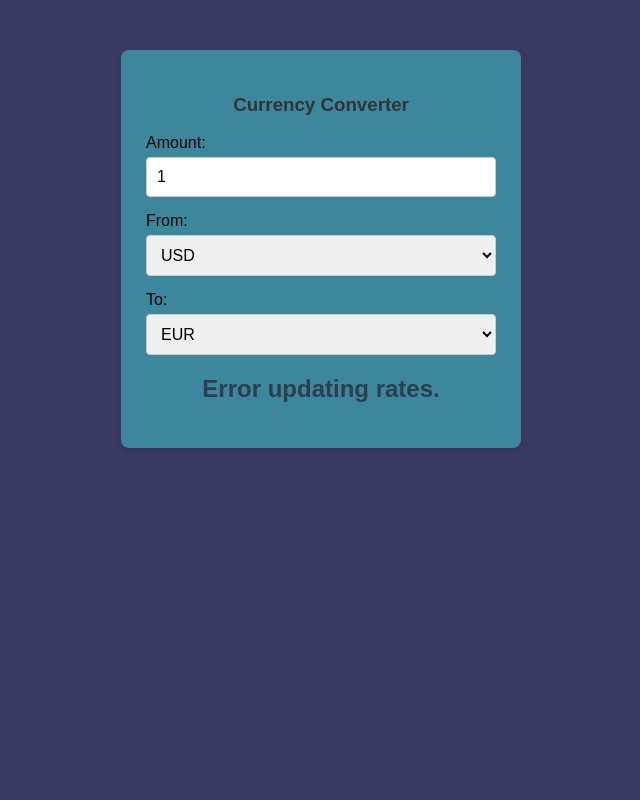
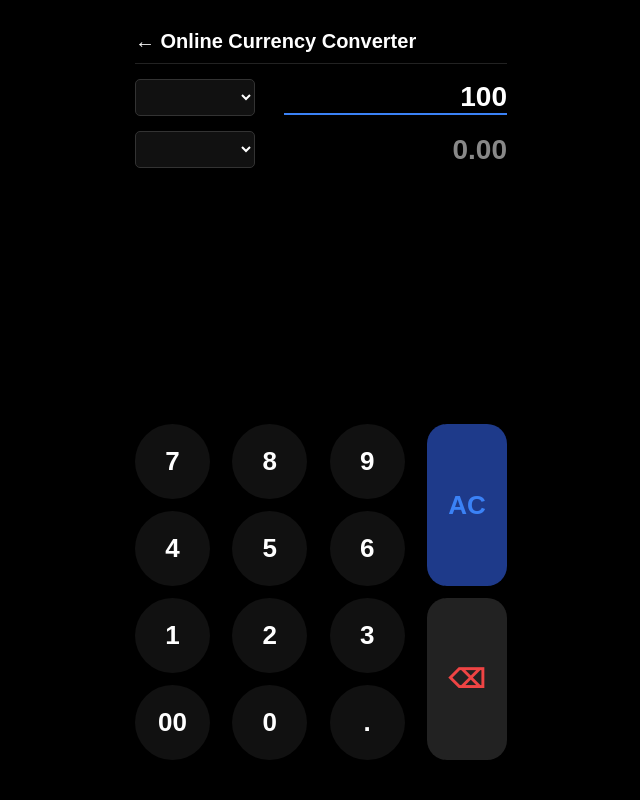
Before and after one commit to HeyDizs/Currency-Converter, a Flask app: page / in a window 1280 px wide. Shown: the whole page, without its empty margins (319-959 px from the left). Run offline with Flask 3, Linux system fonts and the light colour scheme; lists and menus that the app fills with data are empty.

Commit message:
update the app.py to receicve all currency and also the frontend

```diff
--- a/app.py
+++ b/app.py
@@ -2,11 +2,24 @@ import requests
 from flask import Flask, render_template, jsonify
 
 app = Flask(__name__)
-API_URL = "https://er-api.com"
+API_KEY = '218fcda7c311cd6a179bce1d'
+API_URL = f"https://er-api.com?apikey={API_KEY}"
 
 @app.route("/")
 def home():
     return render_template("index.html")
+
+@app.route("/get_supported_currencies")
+def get_supported_currencies():
+    try:
+        response = requests.get(f"{API_URL}/supported", timeout=10)
+        response.raise_for_status()
+        data = response.json()
+        return jsonify(data)
+    except Exception as e:
+        return jsonify({"Error": "Failed to fetch rate", "details": str(e)}), 500
+
+
 
 @app.route("/get_rate/<base_currency>")
 def get_rate(base_currency):
--- a/templates/index.html
+++ b/templates/index.html
@@ -3,121 +3,129 @@
   <head>
     <meta charset="UTF-8" />
     <meta name="viewport" content="width=device-width, initial-scale=1.0" />
-    <title>Updatable Currency Converter</title>
-    <style>
-      body {
-        font-family: Arial, sans-serif;
-        display: flex;
-        justify-content: center;
-        margin-top: 50px;
-        background: #3a3a63;
-      }
-      .card {
-        background: rgb(60, 135, 156);
-        padding: 25px;
-        border-radius: 8px;
-        box-shadow: 0 4px 10px rgba(0, 0, 0, 0.1);
-        width: 350px;
-      }
-      .input-group {
-        margin-bottom: 15px;
-        display: flex;
-        flex-direction: column;
-      }
-      input,
-      select {
-        padding: 10px;
-        font-size: 16px;
-        margin-top: 5px;
-        border: 1px solid #ccc;
-        border-radius: 4px;
-      }
-      h3 {
-        text-align: center;
-        color: #333;
-      }
-    </style>
+    <title>Online Currency Converter</title>
+
+    <link rel="stylesheet" href="style.css" />
   </head>
   <body>
-    <div class="card">
-      <h3>Currency Converter</h3>
+    <div class="phone-screen">
+      <div>
+        <div class="header">← Online Currency Converter</div>
 
-      <div class="input-group">
-        <label>Amount:</label>
-        <input type="number" id="amount" value="1" min="1" />
+        <!-- Base currency input -->
+        <div class="currency-row">
+          <select id="fromCurrency"></select>
+          <div id="amountDisplay" class="amount-display active-amount">100</div>
+        </div>
+
+        <!-- Target conversion row -->
+        <div class="currency-row">
+          <select id="toCurrency"></select>
+          <div id="resultDisplay" class="amount-display">0.00</div>
+        </div>
       </div>
 
-      <div class="input-group">
-        <label>From:</label>
-        <select id="fromCurrency">
-          <option value="USD" selected>USD</option>
-          <option value="EUR">EUR</option>
-          <option value="GBP">GBP</option>
-          <option value="AUD">AUD</option>
-          <option value="NOK">NGN</option>
-        </select>
+      <!-- On-screen Keyboard/Pinpad Layout -->
+      <div class="pinpad">
+        <button class="btn" onclick="pressKey('7')">7</button>
+        <button class="btn" onclick="pressKey('8')">8</button>
+        <button class="btn" onclick="pressKey('9')">9</button>
+        <button class="btn btn-action" onclick="pressKey('AC')">AC</button>
+
+        <button class="btn" onclick="pressKey('4')">4</button>
+        <button class="btn" onclick="pressKey('5')">5</button>
+        <button class="btn" onclick="pressKey('6')">6</button>
+
+        <button class="btn" onclick="pressKey('1')">1</button>
+        <button class="btn" onclick="pressKey('2')">2</button>
+        <button class="btn" onclick="pressKey('3')">3</button>
+        <button class="btn btn-backspace" onclick="pressKey('DEL')">⌫</button>
+
+        <button class="btn" onclick="pressKey('00')">00</button>
+        <button class="btn" onclick="pressKey('0')">0</button>
+        <button class="btn" onclick="pressKey('.')">.</button>
       </div>
-
-      <div class="input-group">
-        <label>To:</label>
-        <select id="toCurrency">
-          <option value="EUR" selected>EUR</option>
-          <option value="USD">USD</option>
-          <option value="GBP">GBP</option>
-          <option value="AUD">AUD</option>
-          <option value="AUD">NGN</option>
-        </select>
-      </div>
-
-      <h2
-        id="result"
-        style="text-align: center; margin-top: 20px; color: #2c3e50"
-      >
-        0.00
-      </h2>
     </div>
 
     <script>
-      const amountInput = document.getElementById("amount");
+      let currentInput = "100";
       const fromSelect = document.getElementById("fromCurrency");
       const toSelect = document.getElementById("toCurrency");
-      const resultText = document.getElementById("result");
+      const amountDisplay = document.getElementById("amountDisplay");
+      const resultDisplay = document.getElementById("resultDisplay");
 
+      // STEP 1: Automatically fetch all global currencies from Python and populate dropdown selections
+      async function loadAllCurrencies() {
+        try {
+          const response = await fetch("/get-supported-countries");
+          const data = await response.json();
+
+          if (data.supported_codes) {
+            data.supported_codes.forEach(([code, name]) => {
+              let option1 = new Option(`${code} - ${name}`, code);
+              let option2 = new Option(`${code} - ${name}`, code);
+              fromSelect.add(option1);
+              toSelect.add(option2);
+            });
+
+            // Defaults
+            fromSelect.value = "NGN";
+            toSelect.value = "USD";
+            updateConversion();
+          }
+        } catch (e) {
+          console.error("Could not fetch global country lists.", e);
+        }
+      }
+
+      // STEP 2: Logic capturing whenever custom layout buttons are pressed
+      function pressKey(key) {
+        if (key === "AC") {
+          currentInput = "0";
+        } else if (key === "DEL") {
+          currentInput = currentInput.slice(0, -1);
+          if (currentInput === "") currentInput = "0";
+        } else {
+          if (currentInput === "0" && key !== ".") currentInput = "";
+          if (key === "." && currentInput.includes(".")) return; // Stop double dots
+          currentInput += key;
+        }
+        amountDisplay.innerText = currentInput;
+        updateConversion();
+      }
+
+      // STEP 3: Execute conversion calculation via server rates
       async function updateConversion() {
-        const amount = amountInput.value;
         const from = fromSelect.value;
         const to = toSelect.value;
+        const amount = parseFloat(currentInput) || 0;
 
-        if (!amount || amount <= 0) return;
-        if (from === to) {
-          resultText.innerText = `${amount} ${to}`;
+        if (amount === 0) {
+          resultDisplay.innerText = "0.00";
           return;
         }
 
         try {
-          // Ask your local Flask server for data instead of the external API
           const response = await fetch(`/get-rates/${from}`);
           const data = await response.json();
 
-          if (data.rates && data.rates[to]) {
-            const rate = data.rates[to];
-            const calculated = (amount * rate).toFixed(2);
-            resultText.innerText = `${amount} ${from} = ${calculated} ${to}`;
-          } else {
-            resultText.innerText = "Rate not available.";
+          if (data.conversion_rates && data.conversion_rates[to]) {
+            const rate = data.conversion_rates[to];
+            resultDisplay.innerText = (amount * rate).toLocaleString(
+              undefined,
+              { minimumFractionDigits: 2, maximumFractionDigits: 4 },
+            );
           }
         } catch (error) {
-          resultText.innerText = "Error updating rates.";
+          resultDisplay.innerText = "Error";
         }
       }
 
-      // Event Listeners trigger updates dynamically whenever the user types or selects choices
-      amountInput.addEventListener("input", updateConversion);
       fromSelect.addEventListener("change", updateConversion);
       toSelect.addEventListener("change", updateConversion);
 
-      // Initial run
-      updateConversion();
+      // Bootstrap app start
+      loadAllCurrencies();
     </script>
   </body>
 </html>
--- /dev/null
+++ b/templates/style.css
@@ -0,0 +1,95 @@
+body {
+        margin: 0;
+        background: #000;
+        color: #fff;
+        font-family: sans-serif;
+        display: flex;
+        justify-content: center;
+      }
+      .phone-screen {
+        width: 100vw;
+        max-width: 412px;
+        height: 100vh;
+        background: #000;
+        display: flex;
+        flex-direction: column;
+        justify-content: space-between;
+        padding: 20px;
+        box-sizing: border-box;
+      }
+      .header {
+        font-size: 20px;
+        font-weight: bold;
+        padding: 10px 0;
+        border-bottom: 1px solid #222;
+      }
+
+      /* Currency Display Rows */
+      .currency-row {
+        display: flex;
+        justify-content: space-between;
+        align-items: center;
+        margin: 15px 0;
+      }
+      select {
+        background: #111;
+        color: white;
+        border: 1px solid #333;
+        padding: 8px;
+        font-size: 16px;
+        border-radius: 5px;
+        width: 120px;
+      }
+      .amount-display {
+        font-size: 28px;
+        font-weight: bold;
+        color: #888;
+        text-align: right;
+        width: 60%;
+        overflow: hidden;
+      }
+      .active-amount {
+        color: #fff;
+        border-bottom: 2px solid #3b82f6;
+      }
+
+      /* Custom Calculator Pinpad Layout */
+      .pinpad {
+        display: grid;
+        grid-template-columns: repeat(3, 1fr) 80px;
+        gap: 12px;
+        margin-bottom: 20px;
+      }
+      .btn {
+        background: #111;
+        color: white;
+        border: none;
+        border-radius: 50%;
+        height: 75px;
+        width: 75px;
+        font-size: 26px;
+        font-weight: bold;
+        display: flex;
+        justify-content: center;
+        align-items: center;
+        cursor: pointer;
+      }
+      .btn:active {
+        background: #333;
+      }
+      .btn-action {
+        background: #1e3a8a;
+        color: #3b82f6;
+        border-radius: 20px;
+        grid-row: span 2;
+        height: 162px;
+        width: 80px;
+      }
+      .btn-backspace {
+        background: #222;
+        color: #ef4444;
+        border-radius: 20px;
+        grid-row: span 2;
+        height: 162px;
+        width: 80px;
+      }
```
